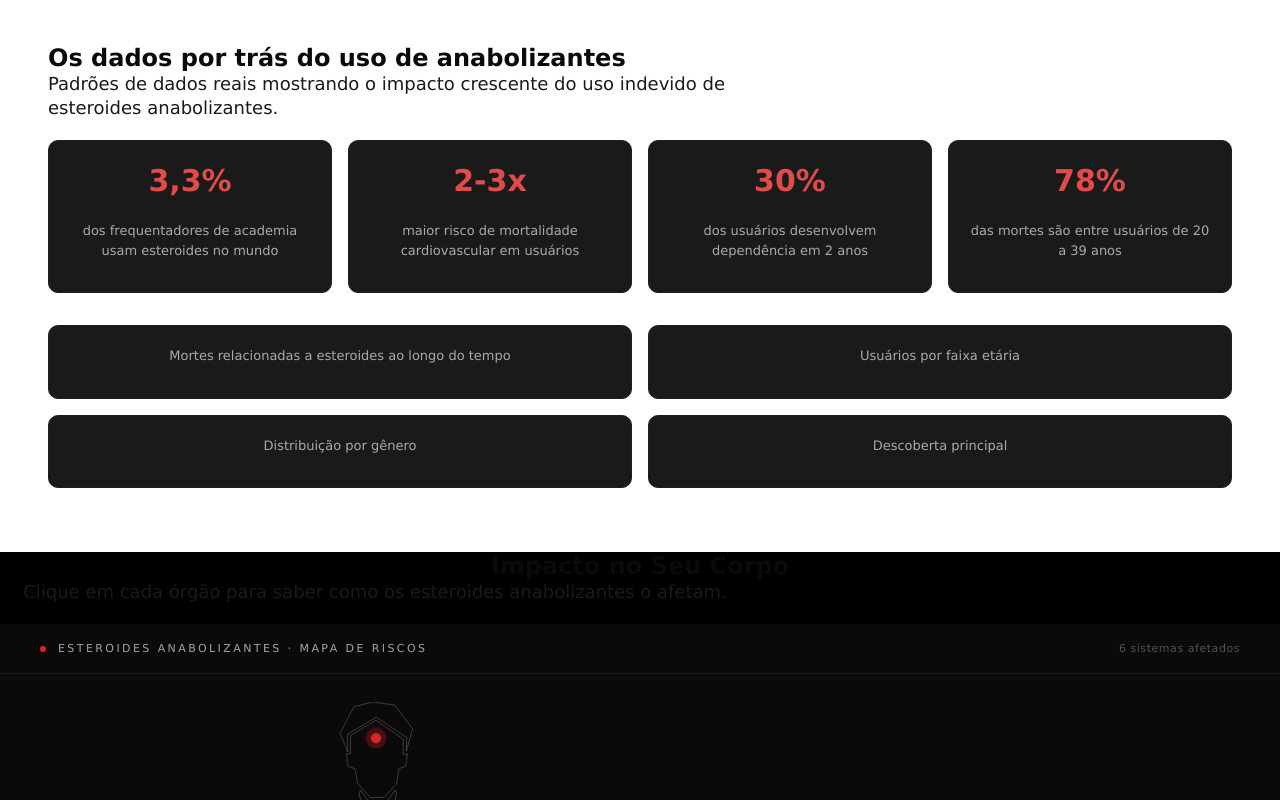
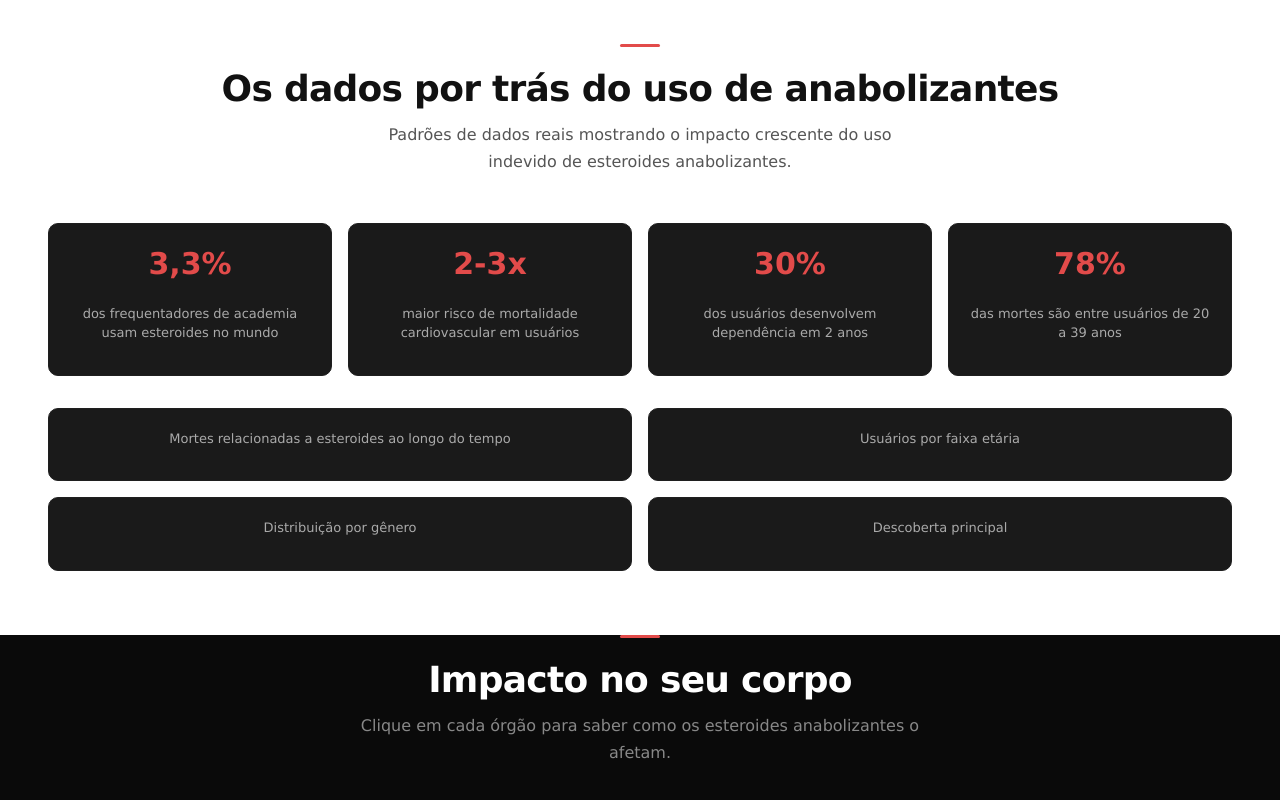
Before and after one commit to nalugao/challenge-ciclo-risco, a React (Vite) app: page / in a window 1280 px wide. Shown: the part 820-1620 px from the top of the page. Built offline with nearby package versions, Linux system fonts and the light colour scheme.

Commit message:
feat: update HumanBody e TituloSubtitulo  como novo estilo e layout

```diff
--- a/src/components/HumanBody.jsx
+++ b/src/components/HumanBody.jsx
@@ -1,6 +1,6 @@
 import React, { useState } from "react";
 import '../style/humanBody.css'
-/* ─── SVG path data (from the original scaffold) ──────────────────────────── */
+import TituloSubtitulo from "./TituloSubtitulo";
 
 const HEAD =
   "M15.92 68.5l8.8 12.546 3.97 13.984-9.254-7.38-4.622-15.848zm27.1 0l-8.8 12.546-3.976 13.988 9.254-7.38 4.622-15.848zm6.11-27.775l.108-11.775-21.16-14.742L8.123 26.133 8.09 40.19l-3.24.215 1.462 9.732 5.208 1.81 2.36 11.63 9.72 11.018 10.856-.324 9.56-10.37 1.918-11.952 5.207-1.81 1.342-9.517zm-43.085-1.84l-.257-13.82L28.226 11.9l23.618 15.755-.216 10.37 4.976-17.085L42.556 2.376 25.49 0 10.803 3.673.002 24.415z";
@@ -25,16 +25,15 @@ const HANDS =
 
 // Master-SVG (x, y) offsets per body piece. Center axis: x = 125.
 const BODY_PARTS = [
-  { id: "head",     d: HEAD,     x: 97, y: 0   },
-  { id: "shoulder", d: SHOULDER, x: 70, y: 90  },
-  { id: "arm",      d: ARM,      x: 47, y: 100 },
-  { id: "chest",    d: CHEST,    x: 82, y: 132 },
-  { id: "stomach",  d: STOMACH,  x: 87, y: 175 },
-  { id: "hands",    d: HANDS,    x: 22, y: 220 },
-  { id: "legs",     d: LEGS,     x: 78, y: 270 },
+  { id: "head", d: HEAD, x: 97, y: 0 },
+  { id: "shoulder", d: SHOULDER, x: 70, y: 90 },
+  { id: "arm", d: ARM, x: 47, y: 100 },
+  { id: "chest", d: CHEST, x: 82, y: 132 },
+  { id: "stomach", d: STOMACH, x: 87, y: 175 },
+  { id: "hands", d: HANDS, x: 22, y: 220 },
+  { id: "legs", d: LEGS, x: 78, y: 270 },
 ];
 
-/* ─── Pain points (cx/cy in master-SVG coords: viewBox 0 0 250 580) ──────── */
 
 const CONDITIONS = [
   {
@@ -87,8 +86,6 @@ const CONDITIONS = [
   },
 ];
 
-/* ─── Self-contained X icon (no lucide-react dependency) ──────────────────── */
-
 function CloseIcon() {
   return (
     <svg
@@ -108,40 +105,21 @@ function CloseIcon() {
   );
 }
 
-/* ─── Scoped styles. Everything namespaced under .hbd-* ───────────────────── */
-
-
-/* ─── Component ──────────────────────────────────────────────────────────── */
-
-/**
- * BodyRiskMap
- *
- * A self-contained, drop-in component. It fills 100% of its parent's box and
- * never overflows. The parent is responsible for giving it dimensions —
- * either by being a flex/grid item with a defined size, or by setting an
- * explicit height on it via `className` or `style`.
- *
- * Usage:
- *   <section style={{ height: "100vh" }}>
- *     <BodyRiskMap />
- *   </section>
- *
- *   <BodyRiskMap style={{ height: 600 }} />
- *
- *   <BodyRiskMap className="my-custom-class" />
- *
- * @param {object}  props
- * @param {string} [props.className]  Extra classes for the outer container.
- * @param {object} [props.style]      Inline styles for the outer container.
- */
 export default function BodyRiskMap({ className = "", style }) {
   const [selectedId, setSelectedId] = useState("heart");
   const selected = CONDITIONS.find((c) => c.id === selectedId);
 
   const rootClass = className ? `hbd-root ${className}` : "hbd-root";
 
+  const mapaData = {
+    titulo: "Impacto no seu corpo",
+    subtitulo: "Clique em cada órgão para saber como os esteroides anabolizantes o afetam.",
+    variante: "escuro"
+  }
+
   return (
     <>
+      <TituloSubtitulo titulo={mapaData.titulo} subtitulo={mapaData.subtitulo} variante={mapaData.variante} />
       <div className={rootClass} style={style}>
         {/* Header */}
         <div className="hbd-header">
--- a/src/components/TituloSubtitulo.jsx
+++ b/src/components/TituloSubtitulo.jsx
@@ -1,10 +1,11 @@
 import "../style/tituloSubtitulo.css";
 
-export default function TituloSubtitulo(props) {
-  return (
-    <>
-      <h1 className="h1_titulo">{props.titulo}</h1>
-      <p className="p_subtitulo">{props.subtitulo}</p>
-    </>
-  );
+export default function TituloSubtitulo({ titulo, subtitulo, variante = "escuro" }) {
+    return (
+        <div className={`titulo_bloco titulo_bloco--${variante}`}>
+            <div className="titulo_linha" />
+            <h2 className="h2_titulo">{titulo}</h2>
+            <p className="p_subtitulo">{subtitulo}</p>
+        </div>
+    );
 }
--- a/src/sections/mapaCorporal/MapaCorporal.jsx
+++ b/src/sections/mapaCorporal/MapaCorporal.jsx
@@ -4,15 +4,10 @@ import './mapa_corporal.css'
 import Navbar from "../../components/Navbar"
 
 export default function MapaCorporal() {
-    const mapaData = {
-        titulo: "Impacto no Seu Corpo",
-        subtitulo: "Clique em cada órgão para saber como os esteroides anabolizantes o afetam."
-    }
 
     return (
         <section id="mapa-corporal" className="mapa_corporal_page">
-            <TituloSubtitulo titulo={mapaData.titulo} subtitulo={mapaData.subtitulo} />
-                    <HumanBody />
+            <HumanBody />
         </section>
     )
 }
--- a/src/sections/mapaCorporal/mapa_corporal.css
+++ b/src/sections/mapaCorporal/mapa_corporal.css
@@ -1,8 +1,11 @@
 .mapa_corporal_page {
-    background-color: black;
+    background-color: #0a0a0a;
     flex-direction: column;
     text-align: center;
     align-items: center;
     justify-content: center;
     height: 850px;
 }
+
+.titulo_bloco--escuro .h2_titulo { color: #ffffff; }
+.titulo_bloco--escuro .p_subtitulo { color: #888888; }
--- a/src/sections/painel/Painel.jsx
+++ b/src/sections/painel/Painel.jsx
@@ -7,7 +7,8 @@ import Navbar from "../../components/Navbar"
 export default function Painel() {
     const painelData = {
         titulo: "Os dados por trás do uso de anabolizantes",
-        subtitulo: "Padrões de dados reais mostrando o impacto crescente do uso indevido de esteroides anabolizantes."
+        subtitulo: "Padrões de dados reais mostrando o impacto crescente do uso indevido de esteroides anabolizantes.",
+        variante: "claro"
     }
 
     const cardsInfo = {
@@ -57,7 +58,7 @@ export default function Painel() {
 
     return (
         <section id="painel" className="painel_page">
-            <TituloSubtitulo titulo={painelData.titulo} subtitulo={painelData.subtitulo} />
+            <TituloSubtitulo titulo={painelData.titulo} subtitulo={painelData.subtitulo} variante={painelData.variante} />
             <div className="card_container">
                 <CardPainel icone={cardsInfo.usuariosAtivos.icone} alt={cardsInfo.usuariosAtivos.alt} estatistica={cardsInfo.usuariosAtivos.estatistica} descricao={cardsInfo.usuariosAtivos.descricao} />
                 <CardPainel icone={cardsInfo.mortalidade.icone} alt={cardsInfo.mortalidade.alt} estatistica={cardsInfo.mortalidade.estatistica} descricao={cardsInfo.mortalidade.descricao} />
--- a/src/style/humanBody.css
+++ b/src/style/humanBody.css
@@ -119,7 +119,6 @@
 .hbd-content {
     flex: 1;
     min-height: 0;
-    /* the magic that lets SVG/card actually shrink */
     display: grid;
     grid-template-columns: 1fr;
     gap: 20px;
@@ -383,3 +382,6 @@
     font-weight: 300;
     color: var(--hbd-text-faint);
 }
+
+.titulo_bloco--escuro .h2_titulo { color: #ffffff; }
+.titulo_bloco--escuro .p_subtitulo { color: #888888; }
--- a/src/style/tituloSubtitulo.css
+++ b/src/style/tituloSubtitulo.css
@@ -1,7 +1,41 @@
-.h1_titulo{
-    color: var(--cor-escuro-fundo);
+.titulo_bloco {
+    text-align: center;
+    margin-bottom: 3rem;
+    padding: 0 1rem;
 }
 
-.p_subtitulo{
-    color: var(--cor-escuro-fundo-secundario);
+.titulo_linha {
+    width: 40px;
+    height: 3px;
+    background: #E24B4A;
+    border-radius: 2px;
+    margin: 0 auto 1.25rem;
 }
+
+.h2_titulo {
+    font-size: clamp(22px, 3.5vw, 36px);
+    font-weight: 700;
+    line-height: 1.2;
+    letter-spacing: -0.02em;
+    margin-bottom: 0.75rem;
+}
+
+.p_subtitulo {
+    font-size: clamp(14px, 1.8vw, 16px);
+    line-height: 1.65;
+    max-width: 560px;
+    margin: 0 auto;
+}
+
+/* Fundo escuro (preto/marrom) — texto claro */
+.titulo_bloco--escuro .h2_titulo { color: #ffffff; }
+.titulo_bloco--escuro .p_subtitulo { color: #888888; }
+
+/* Fundo claro (branco) — texto escuro */
+.titulo_bloco--claro .h2_titulo { color: #111111; }
+.titulo_bloco--claro .p_subtitulo { color: #555555; }
+
+/* Fundo vermelho — texto branco */
+.titulo_bloco--vermelho .h2_titulo { color: #ffffff; }
+.titulo_bloco--vermelho .p_subtitulo { color: rgba(255,255,255,0.75); }
+.titulo_bloco--vermelho .titulo_linha { background: #ffffff; }
```
